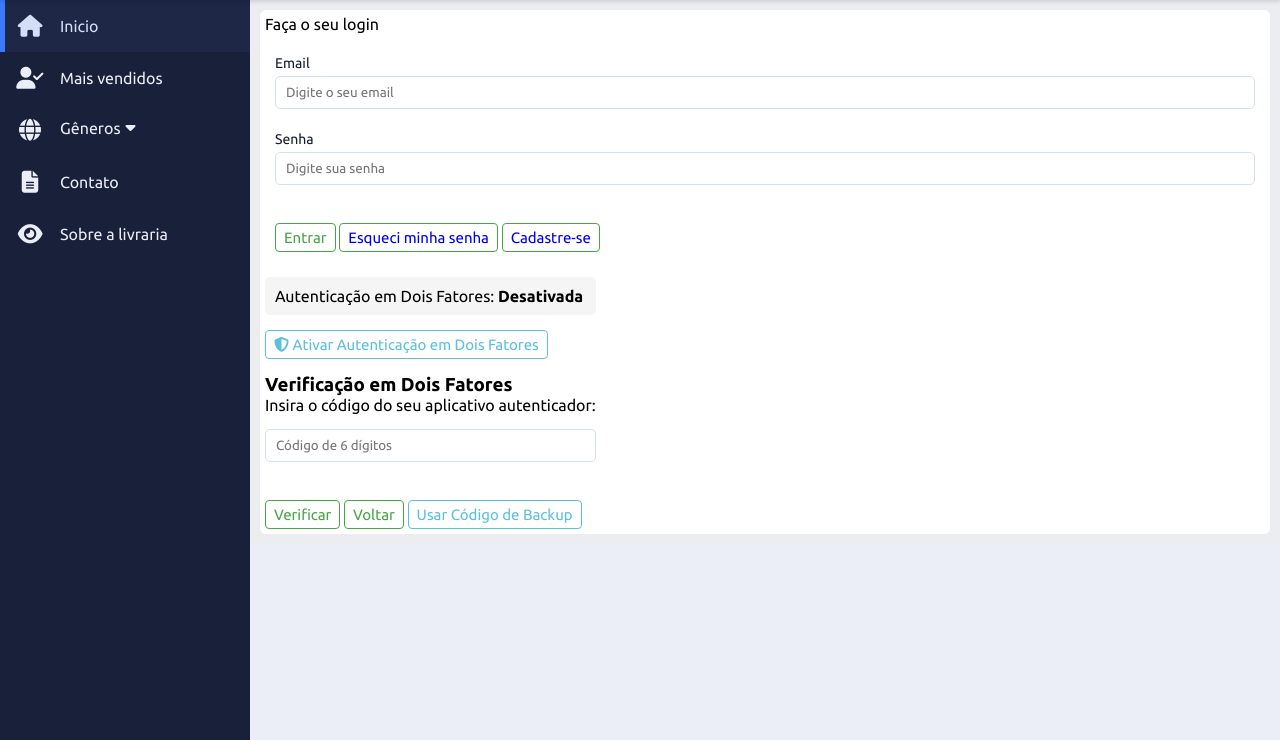
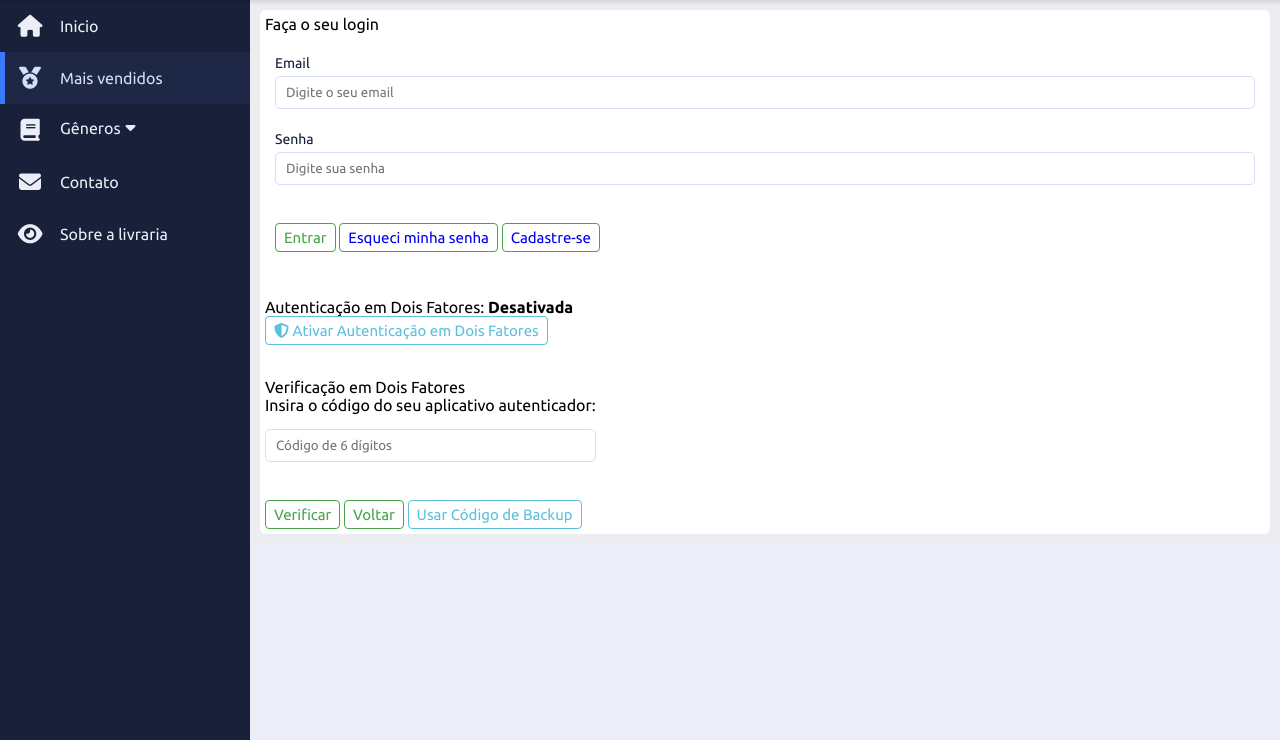
Before and after one commit to andrea-kozicki/bcs-expcriativa3, a PHP site: page /login.html in a window 1280 px wide. Shown: the part 61-801 px from the top of the page. Run offline with PHP 8.4, Linux system fonts and the light colour scheme; some libraries are stand-ins or nearby versions.

Commit message:
modificações no arquivo php e adequação de elementos da página

```diff
--- a/js/loginjs.js
+++ b/js/loginjs.js
@@ -122,7 +122,7 @@ document.addEventListener('DOMContentLoaded', function() {
                     loginForm.style.display = 'none';
                     mfaSection.style.display = 'block';
                 } else {
-                    window.location.href = 'index.html'; //em substituição ao dashboard.php
+                    window.location.href = './perfil.html'; //em substituição ao dashboard.php
                 }
             } else {
                 showAlert(data.message || 'Erro no login', 'error');
@@ -167,7 +167,7 @@ document.addEventListener('DOMContentLoaded', function() {
             });
 
             if (data.success) {
-                window.location.href = data.redirect || 'index.html'; //em substituição ao dashboard
+                window.location.href = data.redirect || './perfil.html'; //em substituição ao dashboard
             } else {
                 mfaState.remainingAttempts--;
                 if (mfaState.remainingAttempts > 0) {
--- a/login.html
+++ b/login.html
@@ -48,21 +48,21 @@ session_start();
 
     <div class="content">
         <div class="sidebar">
-            <a href="./index.html" class="sidebar-nav active"> <i class="icon fa-solid fa-house"></i><span>Inicio</span></a>
+            <a href="./index.html" class="sidebar-nav"> <i class="icon fa-solid fa-house"></i><span>Inicio</span></a>
 
-            <a href="./maisvendidos.html" class="sidebar-nav"><i class="icon fa-solid fa-user-check"></i><span>Mais vendidos</span></a>
+            <a href="./maisvendidos.html" class="sidebar-nav active"><i class="icon fa-solid fa-medal"></i><span>Mais vendidos</span></a>
 
             <button class="dropdown-btn">
-                <i class="icon fa-solid fa-globe"></i><span>Gêneros</span><i class="fa-solid fa-caret-down"></i>
+                <i class="icon fa-solid fa-book"></i><span>Gêneros</span><i class="fa-solid fa-caret-down"></i>
             </button>
             <div class="dropdown-container">
-                <a href="./romance.html" class="sidebar-nav"><i class="icon fa-solid fa-car-rear"></i><span>Romance</span></a>
-                <a href="./biografias.html" class="sidebar-nav"><i class="icon fa-solid fa-bus"></i><span>Biografias</span></a>
-                <a href="./poesias.html" class="sidebar-nav"><i class="icon fa-solid fa-plane"></i><span>Poesias</span></a>
-                <a href="./contos.html" class="sidebar-nav"><i class="icon fa-solid fa-ship"></i><span>Contos</span></a>
+                <a href="./romance.html" class="sidebar-nav"><i class="icon fa-solid fa-heart"></i><span>Romance</span></a>
+                <a href="./biografias.html" class="sidebar-nav"><i class="icon fa-solid fa-pen-nib"></i><span>Biografias</span></a>
+                <a href="./poesias.html" class="sidebar-nav"><i class="icon fa-solid fa-feather"></i><span>Poesias</span></a>
+                <a href="./contos.html" class="sidebar-nav"><i class="icon fa-solid fa-comment"></i><span>Contos</span></a>
             </div>
 
-            <a href="./contato.html" class="sidebar-nav"> <i class="icon fa-solid fa-file-lines"></i><span>Contato</span></a>
+            <a href="./contato.html" class="sidebar-nav"> <i class="icon fa-solid fa-envelope"></i><span>Contato</span></a>
 
             <a href="./sobre.html" class="sidebar-nav"> <i class="icon fa-solid fa-eye"></i><span>Sobre a livraria</span></a>
         </div>
@@ -93,17 +93,18 @@ session_start();
                         <button type="button" class="btn-success"> <a href="./redefinesenha.html">Esqueci minha senha</a></button>
                         <button type="button" class="btn-success"> <a href="./cadastro.html">Cadastre-se</a></button>
                     </form>
+                    <br><br>
                 </div>
 
                 <div class="mfa-options">
-                    <div id="mfaStatus" style="margin: 15px 0; padding: 10px; background: #f5f5f5; border-radius: 5px;">
-                        Autenticação em Dois Fatores: <strong>Desativada</strong>
+                    <div id="mfaStatus">
+                        <span>Autenticação em Dois Fatores: <strong>Desativada</strong></span>
                     </div>
                     <button id="enableMfaBtn" class="btn-info" style="margin-bottom: 15px;">
                         <i class="fas fa-shield-alt"></i> Ativar Autenticação em Dois Fatores
                     </button>
-
-                    <h3>Verificação em Dois Fatores</h3>
+                    <br><br>
+                    <span>Verificação em Dois Fatores</span>
                     <p>Insira o código do seu aplicativo autenticador:</p>
                     <div id="formMFA">
                         <form id="formMFA" class="form-adm">
--- a/php/login.php
+++ b/php/login.php
@@ -61,8 +61,8 @@ try {
 
     $dbHost = getenv('DB_HOST') ?: 'localhost';
     $dbName = getenv('DB_NAME') ?: 'testelogin';
-    $dbUser = getenv('DB_USER') ?: 'usuario@exemplo.com';
-    $dbPass = getenv('DB_PASS') ?: 'SenhaSegura123';
+    $dbUser = getenv('DB_USER') ?: 'testeplataformascursocloud@gmail.com';
+    $dbPass = getenv('DB_PASS') ?: 'm1NH@esc0LH@';
 
     $pdo = new PDO("mysql:host=$dbHost;dbname=$dbName", $dbUser, $dbPass);
     $pdo->setAttribute(PDO::ATTR_ERRMODE, PDO::ERRMODE_EXCEPTION);
```
